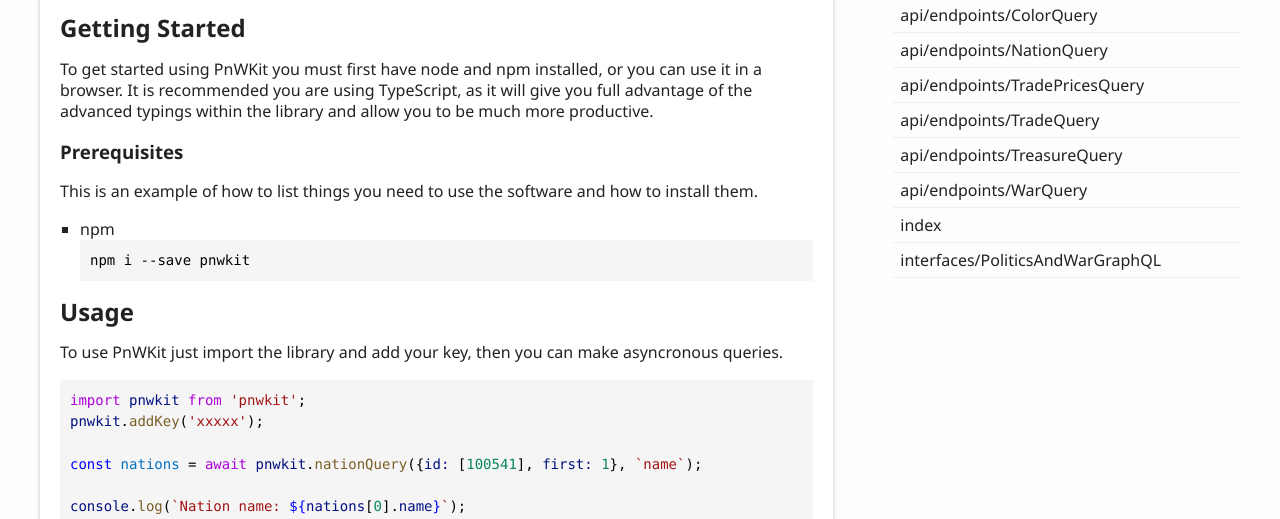
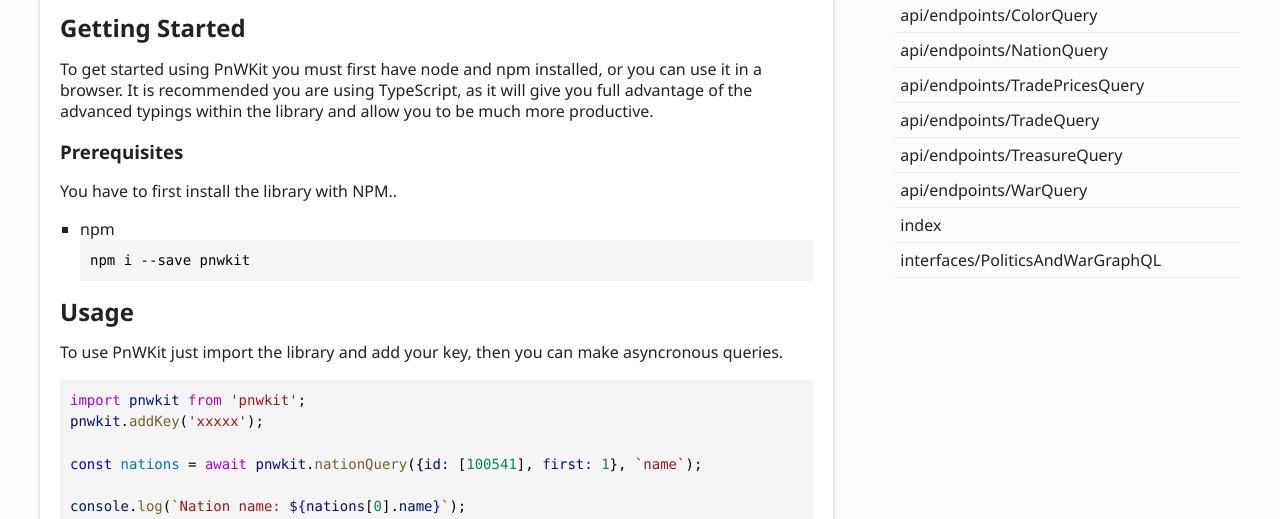
Before and after one commit to bsnk-dev/pnwkit, a website: page docs/index.html in a window 1280 px wide. Shown: the part 281-800 px from the top of the page. Drawn offline with Linux system fonts and the light colour scheme.

Commit message:
Update index.html

```diff
--- a/docs/index.html
+++ b/docs/index.html
@@ -70,7 +70,7 @@
 				<a href="#prerequisites" id="prerequisites" style="color: inherit; text-decoration: none;">
 					<h3>Prerequisites</h3>
 				</a>
-				<p>This is an example of how to list things you need to use the software and how to install them.</p>
+				<p>You have to first install the library with NPM..</p>
 				<ul>
 					<li>npm<pre><code class="language-sh"><span style="color: #000000">npm i --save pnwkit</span>
 </code></pre>
```
